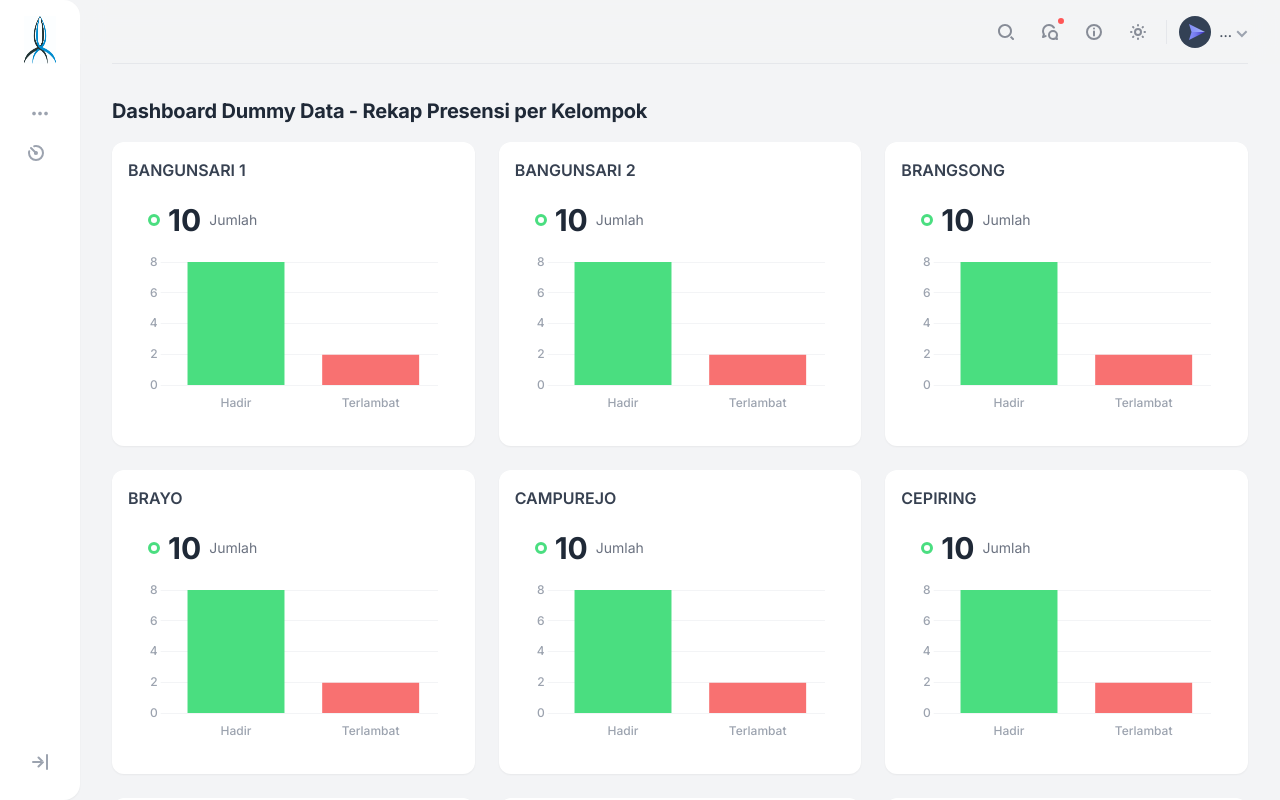
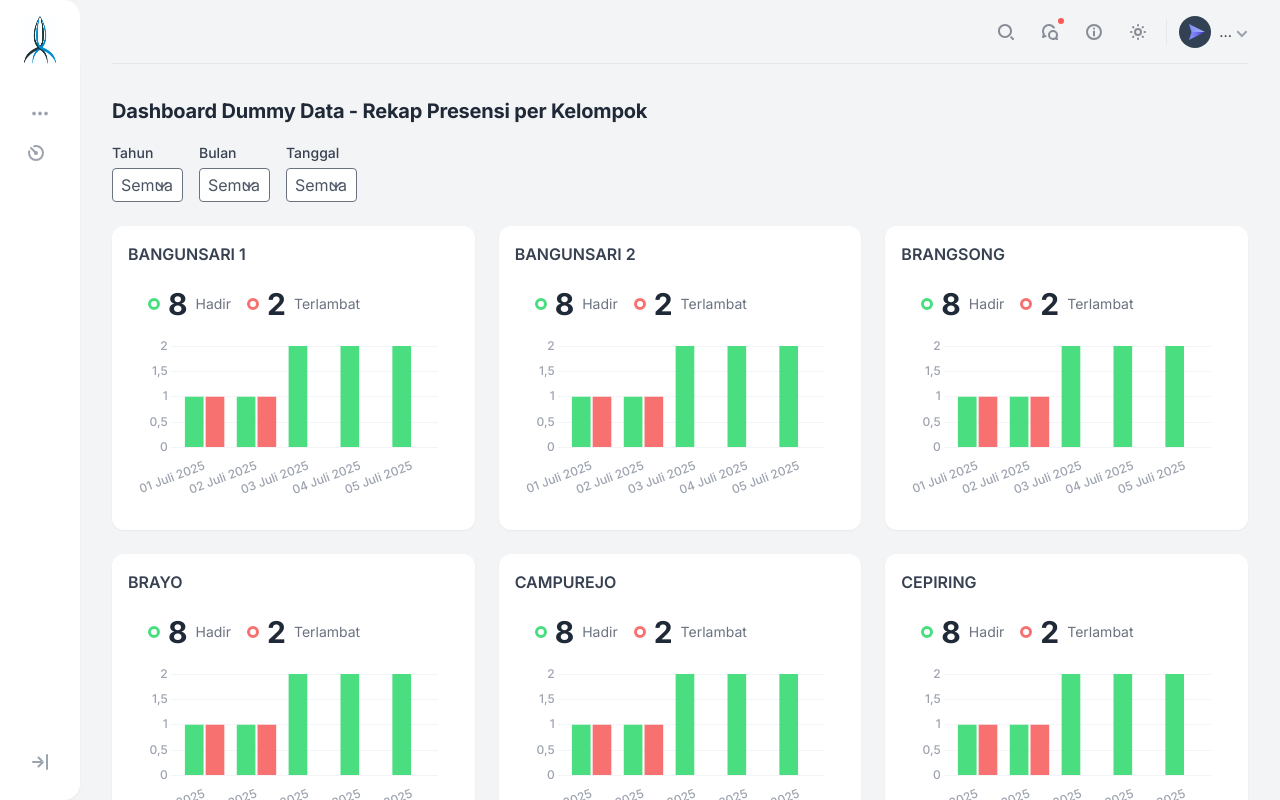
Before and after one commit to Afiyatna/presensi-mudamudi3, a React (Vite) app: page /dashboard-dummy in a window 1280 px wide. Built offline with nearby package versions, Linux system fonts and the light colour scheme.

Commit message:
Enhance DashboardDummy component by adding date filtering functionality for attendance data, allowing users to filter by year, month, and day. Update dummy data generation to include specific dates and improve bar chart data retrieval based on selected filters.

```diff
--- a/src/pages/DashboardDummy.jsx
+++ b/src/pages/DashboardDummy.jsx
@@ -1,4 +1,4 @@
-import React from 'react';
+import React, { useState } from 'react';
 import BarChart01 from '../charts/BarChart01';
 import LayoutDashboard from '../layouts/LayoutDashboard';
 
@@ -13,43 +13,119 @@ const kelompokList = [
 // Generate dummy data
 const generateDummyData = () => {
   let data = [];
+  const tanggalList = [
+    '2025-07-01',
+    '2025-07-02',
+    '2025-07-03',
+    '2025-07-04',
+    '2025-07-05',
+  ];
   kelompokList.forEach(kelompok => {
-    for (let i = 1; i <= 10; i++) {
-      const jenis_kelamin = i <= 5 ? 'Laki-laki' : 'Perempuan';
+    tanggalList.forEach((tanggal, tIdx) => {
+      for (let i = 1; i <= 2; i++) { // 2 peserta per tanggal
+        const jenis_kelamin = i === 1 ? 'Laki-laki' : 'Perempuan';
         let status = 'hadir';
-      if (i === 1) status = 'terlambat'; // 1 laki-laki
-      if (i === 6) status = 'terlambat'; // 1 perempuan
+        if (i === 1 && tIdx === 0) status = 'terlambat'; // 1 laki-laki di tanggal pertama terlambat
+        if (i === 2 && tIdx === 1) status = 'terlambat'; // 1 perempuan di tanggal kedua terlambat
         data.push({
-        nama_lengkap: `User ${i} ${kelompok}`,
+          nama_lengkap: `User ${i} ${kelompok} ${tanggal}`,
           jenis_kelamin,
           kelompok,
           desa: 'Dummy Desa',
-        waktu_presensi: '2025-07-04 08:00:00',
+          waktu_presensi: `${tanggal} 08:00:00`,
           status,
         });
       }
+    });
   });
   return data;
 };
 const dummyData = generateDummyData();
 
+// Ambil list tahun, bulan, tanggal unik dari dummyData
+const allDates = dummyData.map(d => d.waktu_presensi.split(' ')[0]);
+const allYears = [...new Set(allDates.map(date => date.split('-')[0]))];
+const allMonths = [...new Set(allDates.map(date => date.split('-')[1]))];
+const allDays = [...new Set(allDates.map(date => date.split('-')[2]))];
+
+// Untuk mapping bulan angka ke nama
+const monthNames = [
+  '', // dummy agar index 1 = Januari
+  'Januari', 'Februari', 'Maret', 'April', 'Mei', 'Juni',
+  'Juli', 'Agustus', 'September', 'Oktober', 'November', 'Desember'
+];
+
+export default function DashboardDummy() {
+  // State filter
+  const [selectedYear, setSelectedYear] = useState('');
+  const [selectedMonth, setSelectedMonth] = useState('');
+  const [selectedDay, setSelectedDay] = useState('');
+
+  // Fungsi filter tanggal
+  const filterTanggal = (tgl) => {
+    const [year, month, day] = tgl.split('-');
+    if (selectedYear && year !== selectedYear) return false;
+    if (selectedMonth && month !== selectedMonth) return false;
+    if (selectedDay && day !== selectedDay) return false;
+    return true;
+  };
+
+  // Update getBarChartData agar pakai filter
   const getBarChartData = (kelompok) => {
     const dataKelompok = dummyData.filter(d => d.kelompok === kelompok);
-  const hadir = dataKelompok.filter(d => d.status === 'hadir').length;
-  const terlambat = dataKelompok.filter(d => d.status === 'terlambat').length;
+    // Ambil list tanggal unik yang sudah difilter
+    const tanggalList = [...new Set(dataKelompok.map(d => d.waktu_presensi.split(' ')[0]).filter(filterTanggal))];
+    // Hitung jumlah hadir dan terlambat per tanggal
+    const hadirData = tanggalList.map(tgl => dataKelompok.filter(d => d.waktu_presensi.startsWith(tgl) && d.status === 'hadir').length);
+    const terlambatData = tanggalList.map(tgl => dataKelompok.filter(d => d.waktu_presensi.startsWith(tgl) && d.status === 'terlambat').length);
+    // Format label tanggal lokal
+    const labels = tanggalList.map(tgl => {
+      const [year, month, day] = tgl.split('-');
+      return `${day} ${monthNames[parseInt(month, 10)]} ${year}`;
+    });
     return {
-    labels: ['Hadir', 'Terlambat'],
+      labels,
       datasets: [
-      { label: 'Jumlah', data: [hadir, terlambat], backgroundColor: ['#4ade80', '#f87171'] },
+        { label: 'Hadir', data: hadirData, backgroundColor: '#4ade80' },
+        { label: 'Terlambat', data: terlambatData, backgroundColor: '#f87171' },
       ],
     };
   };
 
-export default function DashboardDummy() {
   return (
     <LayoutDashboard>
       <div className="px-4 sm:px-6 lg:px-8 py-8 w-full max-w-9xl mx-auto">
         <h2 className="text-xl font-bold mb-4 text-gray-800 dark:text-gray-100">Dashboard Dummy Data - Rekap Presensi per Kelompok</h2>
+        {/* Filter Section */}
+        <div className="flex flex-wrap gap-4 mb-6">
+          <div>
+            <label className="block text-sm font-medium text-gray-700 dark:text-gray-200 mb-1">Tahun</label>
+            <select value={selectedYear} onChange={e => setSelectedYear(e.target.value)} className="border rounded px-2 py-1">
+              <option value="">Semua</option>
+              {allYears.map(year => (
+                <option key={year} value={year}>{year}</option>
+              ))}
+            </select>
+          </div>
+          <div>
+            <label className="block text-sm font-medium text-gray-700 dark:text-gray-200 mb-1">Bulan</label>
+            <select value={selectedMonth} onChange={e => setSelectedMonth(e.target.value)} className="border rounded px-2 py-1">
+              <option value="">Semua</option>
+              {allMonths.map(month => (
+                <option key={month} value={month}>{monthNames[parseInt(month, 10)]}</option>
+              ))}
+            </select>
+          </div>
+          <div>
+            <label className="block text-sm font-medium text-gray-700 dark:text-gray-200 mb-1">Tanggal</label>
+            <select value={selectedDay} onChange={e => setSelectedDay(e.target.value)} className="border rounded px-2 py-1">
+              <option value="">Semua</option>
+              {allDays.map(day => (
+                <option key={day} value={day}>{day}</option>
+              ))}
+            </select>
+          </div>
+        </div>
         <div className="grid grid-cols-1 sm:grid-cols-2 lg:grid-cols-3 gap-6">
           {kelompokList.map(kelompok => (
             <div key={kelompok} className="bg-white dark:bg-gray-800 rounded-xl shadow-xs p-4">
```
Lines whose indentation alone changed are shown as unchanged.
